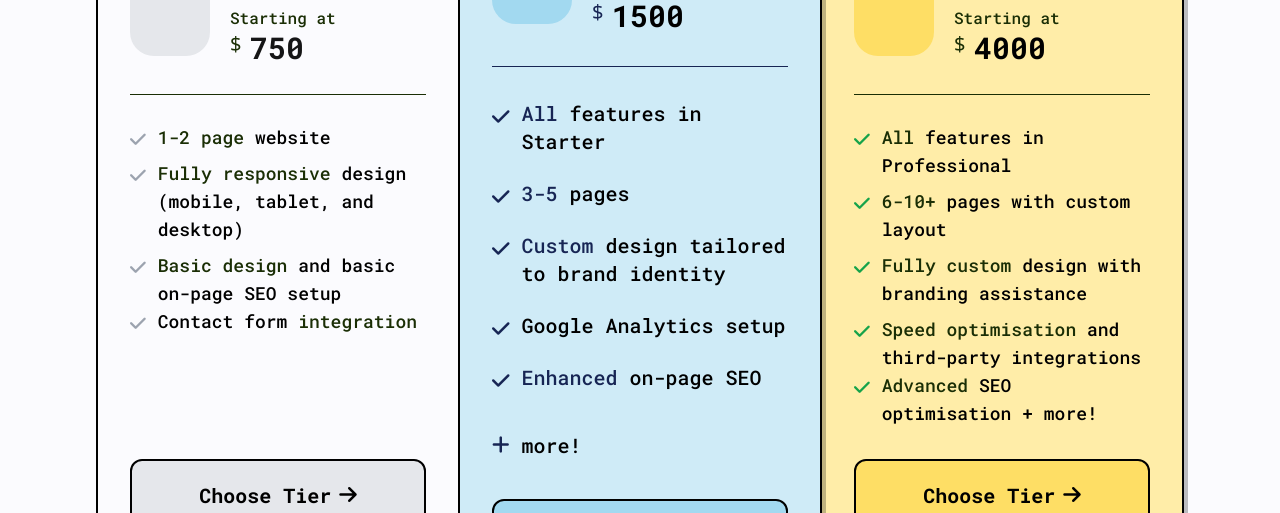
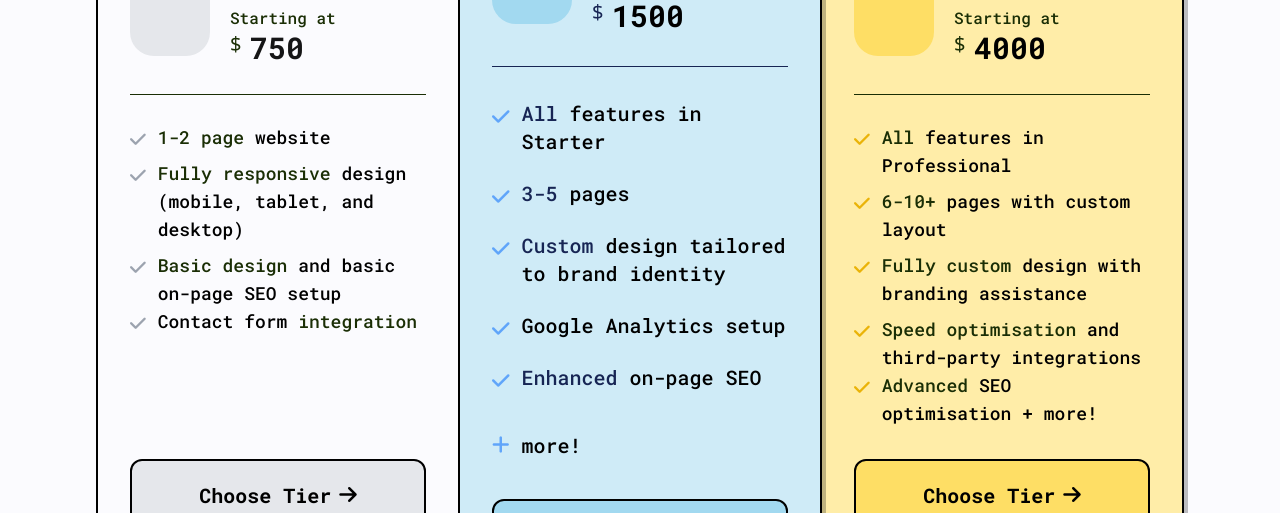
Before and after one commit to QueenMissRose/mss-live, a website: page public/index.html in a window 1280 px wide. Shown: the part 3004-3517 px from the top of the page. Drawn offline with Linux system fonts and the light colour scheme.

Commit message:
changed checkmarks back to colour of tier

```diff
--- a/public/index.html
+++ b/public/index.html
@@ -310,27 +310,27 @@
 						<!--* Features included -->
 						<ul class="mb-10 font-medium text-xl font-roboto">
 							<li class="flex mb-6">
-								<i class="fa-solid fa-check pt-2"></i>
+								<i class="fa-solid fa-check pt-2 text-blue-400"></i>
 								<span class="ml-3">All<span class="text-black"> features in Starter</span></span>
 							</li>
 							<li class="flex mb-6">
-								<i class="fa-solid fa-check pt-2"></i>
+								<i class="fa-solid fa-check pt-2 text-blue-400"></i>
 								<span class="ml-3">3-5 <span class="text-black">pages</span></span>
 							</li>
 							<li class="flex mb-6">
-								<i class="fa-solid fa-check pt-2"></i>
+								<i class="fa-solid fa-check pt-2 text-blue-400"></i>
 								<span class="ml-3">Custom<span class="text-black"> design tailored to brand identity</span></span>
 							</li>
 							<li class="flex mb-6">
-								<i class="fa-solid fa-check pt-2"></i>
+								<i class="fa-solid fa-check pt-2 text-blue-400"></i>
 								<span class="ml-3"><span class="text-black">Google Analytics setup</span></span>
 							</li>
 							<li class="flex mb-10">
-								<i class="fa-solid fa-check pt-2"></i>
+								<i class="fa-solid fa-check pt-2 text-blue-400"></i>
 								<span class="ml-3">Enhanced <span class="text-black">on-page SEO</span> </span>
 							</li>
 							<li class="flex">
-								<i class="fa-solid fa-plus pt-1"></i>
+								<i class="fa-solid fa-plus pt-1 text-blue-400"></i>
 								<span class="ml-3"> <span class="text-black">more!</span> </span>
 							</li>
 						</ul>
@@ -365,22 +365,22 @@
 						<!--* Features included -->
 						<ul class="mb-7 font-medium text-black font-roboto">
 							<li class="flex text-lg mb-2">
-								<i class="fa-solid fa-check pt-2 text-green-600"></i>
+								<i class="fa-solid fa-check pt-2 text-yellow-500"></i>
 								<span class="ml-3"><span class="text-lime-950">All </span> features in Professional</span>
 							<li class="flex text-lg mb-2">
-								<i class="fa-solid fa-check pt-2 text-green-600"></i>
+								<i class="fa-solid fa-check pt-2 text-yellow-500"></i>
 								<span class="ml-3"><span class="text-lime-950">6-10+ </span>pages with custom layout</span>
 							</li>
 							<li class="flex text-lg mb-2">
-								<i class="fa-solid fa-check pt-2 text-green-600"></i>
+								<i class="fa-solid fa-check pt-2 text-yellow-500"></i>
 								<span class="ml-3"><span class="text-lime-950">Fully custom </span> design with branding assistance</span>
 							</li>
 							<li class="flex text-lg">
-								<i class="fa-solid fa-check pt-2 text-green-600"></i>
+								<i class="fa-solid fa-check pt-2 text-yellow-500"></i>
 								<span class="ml-3"><span class="text-lime-950">Speed optimisation</span> and third-party integrations</span>
 							</li>
 							<li class="flex text-lg">
-								<i class="fa-solid fa-check pt-2 text-green-600"></i>
+								<i class="fa-solid fa-check pt-2 text-yellow-500"></i>
 								<span class="ml-3 pb-1"><span class="text-lime-950">Advanced </span>SEO optimisation + more!</span>
 							</li>
 						</ul>
```
Also changed, not shown: public/style.css.
